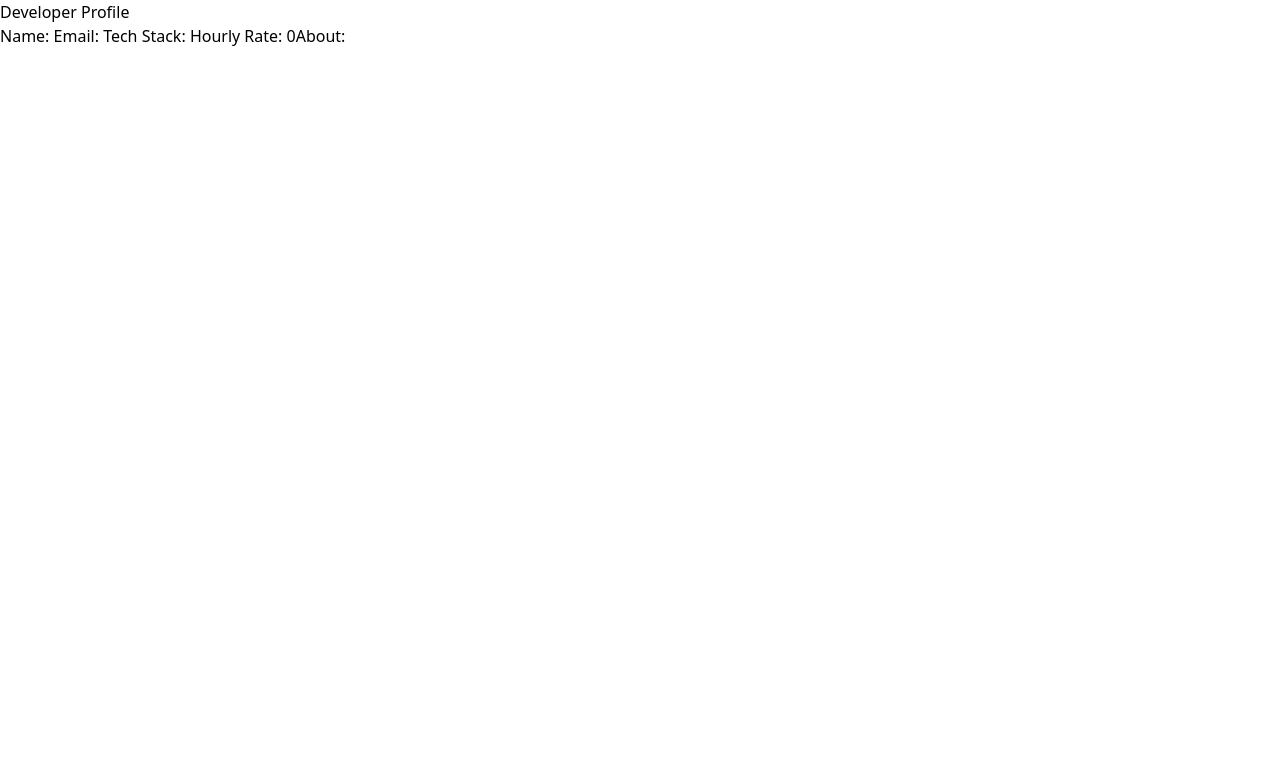
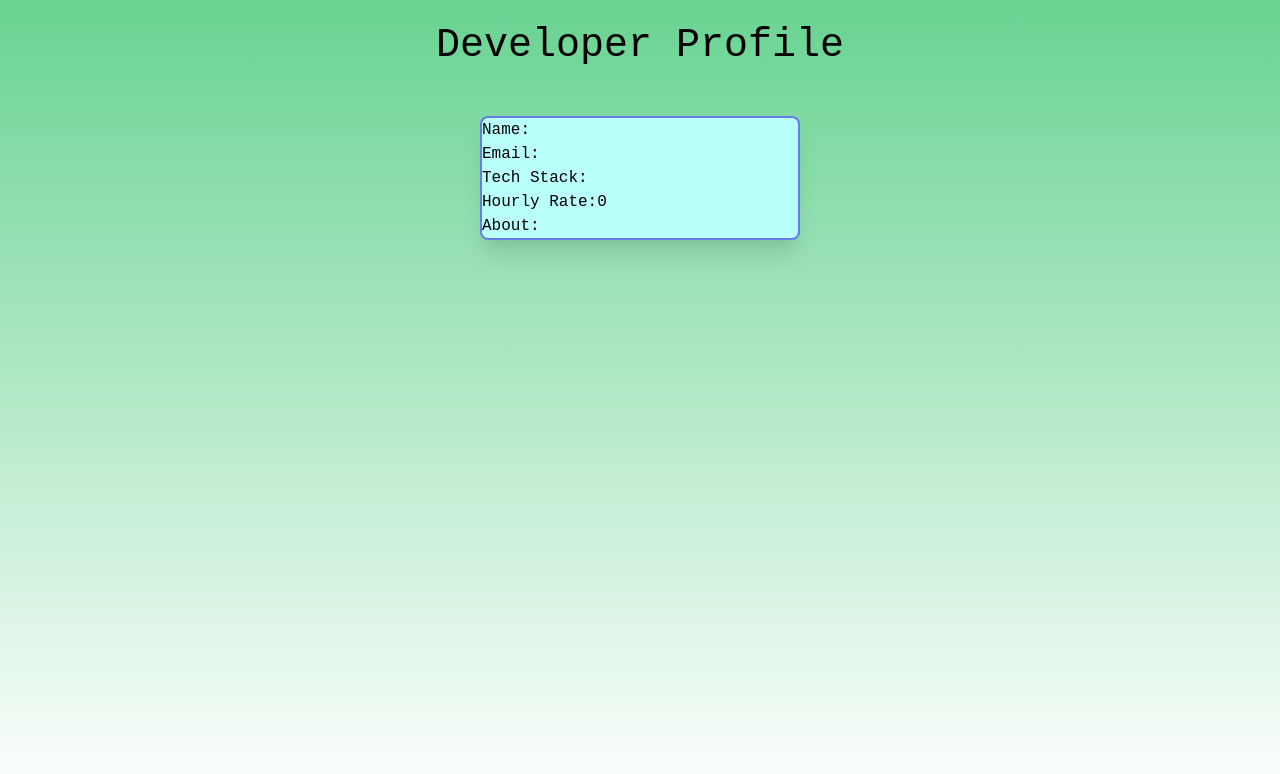
Before and after one commit to devDepot/devDepot, a React app: page /dev-aboutme in a window 1280 px wide. Shown: the top 774 px of the page. Built offline with nearby package versions, Linux system fonts and the light colour scheme; the HTML template or start-up script is replaced by a standard one.

Commit message:
finish basic styling for about me pages

```diff
--- a/client/components/DeveloperAboutMe.jsx
+++ b/client/components/DeveloperAboutMe.jsx
@@ -20,43 +20,35 @@ const DeveloperAboutMe = ({
   set_hourly_rate,
   about,
   set_about,
-  history
+  history,
 }) => {
   return (
-    <div>
-      <h2>Developer Profile</h2>
-      <span>
-        Name: {name}
-      </span>
-      <span>
-        Email: {email}
-      </span>
-      <span>
-        Tech Stack: {stack}
-      </span>
-      <span>
-        Hourly Rate: {hourly_rate}
-      </span>
-      <span>
-        About: {about}
-      </span>
-      {/* <div>
-        Skills:
-        <label htmlFor='SQL'> SQL</label>
-        <input
-          type='checkbox'
-          name='SQL'
-          id='SQL'>
-        </input>
-        <label htmlFor='noSQL'>noSQL</label>
-        <input
-          type='checkbox'
-          name='noSQL'
-          id='noSQL'>
-        </input>
-      </div> */}
+    <div className="bg-gradient-to-b from-green-400 h-screen overflow-hidden">
+      <h2 className="text-center employer-profile-text mt-4">Developer Profile</h2>
+      <div className="border-solid border-2 border-indigo-500 m-0 m-auto w-3/12 about-me-container rounded-lg shadow-xl mt-10">
+        <div>
+          Name:
+          {name}
+        </div>
+        <div>
+          Email:
+          {email}
+        </div>
+        <div>
+          Tech Stack:
+          {stack}
+        </div>
+        <div>
+          Hourly Rate:
+          {hourly_rate}
+        </div>
+        <div>
+          About:
+          {about}
+        </div>
+      </div>
     </div>
-  )
-}
+  );
+};
 
 export default withRouter(DeveloperAboutMe);
--- a/client/components/EmployerAboutMe.jsx
+++ b/client/components/EmployerAboutMe.jsx
@@ -1,5 +1,6 @@
 import React, { useState } from 'react';
 import { Link, Redirect, withRouter } from 'react-router-dom';
+import Navbar from './Navbar';
 
 const EmployerAboutMe = ({
   is_logged_in,
@@ -22,50 +23,32 @@ const EmployerAboutMe = ({
   set_about,
   company,
   set_company,
-  history
+  history,
 }) => {
   return (
-    <div>
-      <h2>Employer Profile</h2>
-      <span>
-        Name: {name}
-      </span>
-      <span>
-        Email: {email}
-      </span>
-      <span>
-        Company: {company}
-      </span>
-      <span>
-        About: {about}
-      </span>
-      {/* <div>
-        <label htmlFor='addProfilePic'>Add a Profile Picture: </label>
-        <input
-          id='addProfilePic'
-          value=
-          onChange=
-          type='text'
-        />
-        <button onClick=>Add Picture</button>
-      </div> */}
-      {/* <div>
-        Skills:
-        <label htmlFor='SQL'> SQL</label>
-        <input
-          type='checkbox'
-          name='SQL'
-          id='SQL'>
-        </input>
-        <label htmlFor='noSQL'>noSQL</label>
-        <input
-          type='checkbox'
-          name='noSQL'
-          id='noSQL'>
-        </input>
-      </div> */}
+    <div className="bg-gradient-to-b from-pink-600 h-screen overflow-hidden">
+      <Navbar />
+      <h2 className="text-center employer-profile-text mt-4">Employer Profile</h2>
+      <div className="border-solid border-2 border-indigo-500 m-0 m-auto w-3/12 about-me-container rounded-lg shadow-xl mt-10">
+        <div>
+          Name:
+          {name}
+        </div>
+        <div>
+          Email:
+          {email}
+        </div>
+        <div>
+          Company:
+          {company}
+        </div>
+        <div>
+          About:
+          {about}
+        </div>
+      </div>
     </div>
-  )
-}
+  );
+};
 
 export default withRouter(EmployerAboutMe);
--- a/client/styles.css
+++ b/client/styles.css
@@ -28,7 +28,8 @@
 .dev-signup-text,
 .employer-signup-text,
 .sign-in-text,
-.card-text
+.card-text,
+.employer-profile-text
 {
   font-family: 'Space Mono', monospace;
   font-size: 40px;
@@ -87,7 +88,7 @@
   margin-top: 25px;
 }
 
-.dev-name-text
+.dev-name-text,
 {
   font-family: 'Source Code Pro', monospace;
   font-size: xx-large;
@@ -98,3 +99,8 @@
   font-family: 'Source Code Pro', monospace;
   font-size: large;
 }
+
+.about-me-container {
+  font-family: 'Source Code Pro', monospace;
+  background-color: #b9fffc;
+}
```
Also changed, not shown: client/components/RegistrationPage.jsx (+0 -27 lines).
